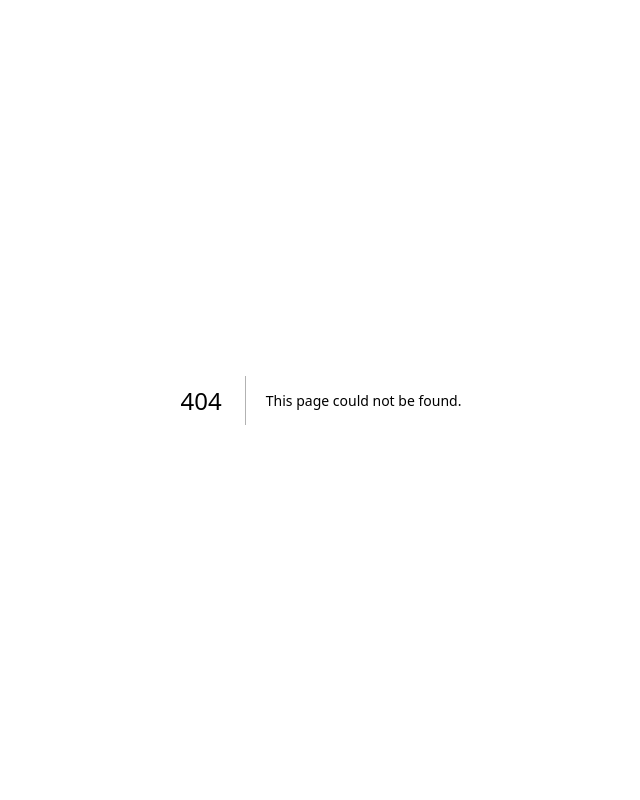
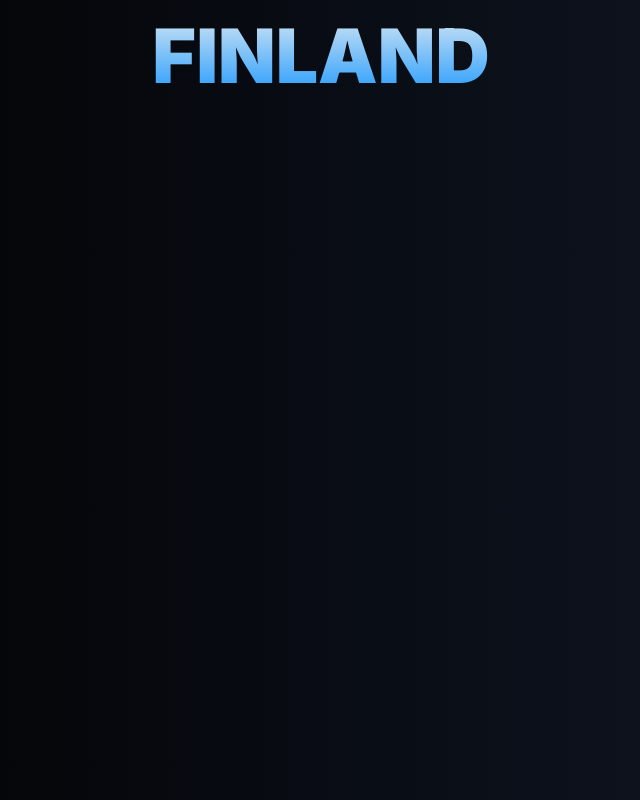
Before and after one commit to FaisalAbusharar/europe-university-info, a Next.js app: page /countries/finland in a window 1280 px wide. Before the commit this address had no page. Shown: the whole page, without its empty margins (319-959 px from the left). Built offline with nearby package versions, Linux system fonts and the light colour scheme.

Commit message:
organization changes, title gradients, new country page

```diff
--- /dev/null
+++ b/src/app/countries/country.css
@@ -0,0 +1,103 @@
+@tailwind base;
+@tailwind components;
+@tailwind utilities;
+
+
+:root {
+    --gradient-germany: linear-gradient(to left, #fe0101, #ffe600);
+    --gradient-germany-hover: linear-gradient(to left, #e9fe01, #fe0101);
+
+    --gradient-finland: linear-gradient(to left, #ffffff, #0055ff);
+    --gradient-finland-hover: linear-gradient(to right, #ffffff, #0055ff);
+
+    --gradient-sweden: linear-gradient(to left, #f6ff00, #0055ff);
+    --gradient-sweden-hover: linear-gradient(to right, #f6ff00, #0055ff);
+
+    --gradient-uk: linear-gradient(to left, #ff0000, #0055ff);
+    --gradient-uk-hover: linear-gradient(to right, #ff0000, #0055ff);
+
+    --gradient-norway: linear-gradient(to left, #ff0000, #ffffff);
+    --gradient-norway-hover: linear-gradient(to right, #ff0000, #ffffff);
+}
+
+#country-container{
+    margin-top: 20px;
+  }
+
+
+.country-button {
+    font-size: 16px;
+    border-radius: 50px;
+    border: 2px solid #ffffff;
+    color: #ffffff;
+    padding: 14px 28px;
+    cursor: pointer;
+    transition-duration: 0.5s;
+    font-weight: 800;
+  }
+
+  .country-button[data-gradient="germany"] {
+    background: var(--gradient-germany);
+  }
+
+  .country-button[data-gradient="germany"]:hover {
+    border: 2px solid black;
+    color: black;
+    background: var(--gradient-germany-hover);
+  }
+
+  .country-button[data-gradient="finland"] {
+    background: var(--gradient-finland);
+  }
+
+  .country-button[data-gradient="finland"]:hover {
+    border: 2px solid black;
+    color: black;
+    background: var(--gradient-finland-hover);
+  }
+
+  .country-button[data-gradient="sweden"] {
+    background: var(--gradient-sweden);
+  }
+
+  .country-button[data-gradient="sweden"]:hover {
+    border: 2px solid black;
+    color: black;
+    background: var(--gradient-sweden-hover);
+  }
+
+  .country-button[data-gradient="uk"] {
+    background: var(--gradient-uk);
+  }
+
+  .country-button[data-gradient="uk"]:hover {
+    border: 2px solid black;
+    color: black;
+    background: var(--gradient-uk-hover);
+  }
+
+  .country-button[data-gradient="norway"] {
+    background: var(--gradient-norway);
+  }
+
+  .country-button[data-gradient="norway"]:hover {
+    border: 2px solid black;
+    color: black;
+    background: var(--gradient-norway-hover);
+  }
+
+  #footer-return-button {
+    font-size: 12px;
+    border-radius: 50px;
+    border: 2px solid #ffffff;
+    color: #ffffff;
+    cursor: pointer;
+    transition-duration: 0.5s;
+    font-weight: 800;
+  }
+
+  #footer-return-button:hover {
+    border: 2px solid black;
+    color: black;
+    background: linear-gradient(to left, #0134fe, #2575fc);
+  }
--- /dev/null
+++ b/src/app/countries/finland/finland.css
@@ -0,0 +1,12 @@
+
+#Title {
+    font-size: 75px;
+    color: rgb(0, 85, 255);
+    text-align: center;
+    margin-top: 0px;
+    background: linear-gradient(to top,#018cfe, #eff2f3);
+    -webkit-background-clip: text;
+    background-clip: text;
+    -webkit-text-fill-color: transparent;
+    font-weight: 900;
+  }
--- /dev/null
+++ b/src/app/countries/finland/page.tsx
@@ -0,0 +1,17 @@
+import { Oswald } from 'next/font/google';
+import Link from 'next/link';
+import './finland.css'
+
+const oswald = Oswald({subsets: ['latin'], weight: ['400', '700'] });
+
+const Finland = () => {
+    return (
+        <main className='{oswald.className} flex flex-col min-h-screen'>
+            <div className="flex-grow flex-col items-center justify-center bg-gradient-to-r from-black to-gray-900">
+                <h1 id="Title">FINLAND</h1>
+            </div>
+        </main>
+    )
+}
+
+export default Finland;
--- a/src/app/countries/page.tsx
+++ b/src/app/countries/page.tsx
@@ -1,5 +1,6 @@
 import { Oswald } from 'next/font/google';
 import Link from 'next/link';
+import './country.css'
 
 
 const oswald = Oswald({ subsets: ['latin'], weight: ['400', '700'] });
@@ -12,7 +13,9 @@ const Countries = () => {
         <h2 id="Subtitle">Find your European Country</h2>
           <div id="country-container" className="flex space-x-4 mb-8">
             <button className="country-button" data-gradient="germany">Germany</button>
+            <Link href="/countries/finland">
             <button className="country-button" data-gradient="finland">Finland</button>
+            </Link>
             <button className="country-button" data-gradient="sweden">Sweden</button>
             <button className="country-button" data-gradient="uk">United Kingdom</button>
             <button className="country-button" data-gradient="norway">Norway</button>
--- a/src/app/globals.css
+++ b/src/app/globals.css
@@ -6,23 +6,6 @@
   --foreground-rgb: 0, 0, 0;
   --background-start-rgb: 214, 219, 220;
   --background-end-rgb: 255, 255, 255;
-
-
-  /* Country Page */
-  --gradient-germany: linear-gradient(to left, #fe0101, #ffe600);
-  --gradient-germany-hover: linear-gradient(to left, #e9fe01, #fe0101);
-
-  --gradient-finland: linear-gradient(to left, #ffffff, #0055ff);
-  --gradient-finland-hover: linear-gradient(to right, #ffffff, #0055ff);
-
-  --gradient-sweden: linear-gradient(to left, #f6ff00, #0055ff);
-  --gradient-sweden-hover: linear-gradient(to right, #f6ff00, #0055ff);
-
-  --gradient-uk: linear-gradient(to left, #ff0000, #0055ff);
-  --gradient-uk-hover: linear-gradient(to right, #ff0000, #0055ff);
-
-  --gradient-norway: linear-gradient(to left, #ff0000, #ffffff);
-  --gradient-norway-hover: linear-gradient(to right, #ff0000, #ffffff);
 }
 
 @media (prefers-color-scheme: dark) {
@@ -32,6 +15,8 @@
     --background-end-rgb: 0, 0, 0;
   }
 }
+
+/* Main */
 
 body {
   color: rgb(var(--foreground-rgb));
@@ -45,11 +30,22 @@ main {
   min-height: 100vh;
 }
 
+
+.bg-custom-gradient {
+  background: linear-gradient(to right, #0134fe, #2575fc);
+}
+
+/* Titles */
+
 #Title {
   font-size: 75px;
   color: rgb(0, 85, 255);
   text-align: center;
   margin-top: 0px;
+  background: linear-gradient(to right,#0134fe, #01b2fe);
+  -webkit-background-clip: text;
+  background-clip: text;
+  -webkit-text-fill-color: transparent;
   font-weight: 900;
 }
 
@@ -59,6 +55,17 @@ main {
   text-align: center;
   font-weight: 800;
 }
+
+
+#gradient-sub{
+  display: inline;
+  background: linear-gradient(to right,#6625fc, rgb(255, 3, 184), rgb(60, 0, 255));
+  -webkit-background-clip: text;
+  background-clip: text;
+  -webkit-text-fill-color: transparent;
+}
+
+/* Button */
 
 #Button {
   font-size: 16px;
@@ -77,15 +84,17 @@ main {
   background: linear-gradient(to left, #0134fe, #2575fc);
 }
 
+#button-container {
+  margin-top: 50px;
+}
+
+/* Footer */
+
 .footer-container {
   background: linear-gradient(to right, #3801fe, #6625fc);
   padding: 20px;
   text-align: center;
   flex-shrink: 0;
-}
-
-#country-container{
-  margin-top: 20px;
 }
 
 #footer {
@@ -109,17 +118,11 @@ main {
   flex-grow: 1;
 }
 
-.bg-custom-gradient {
-  background: linear-gradient(to right, #0134fe, #2575fc);
-}
-
 .credit-container {
   display: flex;
 }
 
-#button-container {
-  margin-top: 50px;
-}
+/* Sidebar */
 
 #sidebar-head {
   color: #01b2fe;
@@ -132,84 +135,3 @@ main {
   margin-right: 5px;
   font-weight: 900;
 }
-
-
-
-/* --------------- COUNTRY CSS --------------- */
-
-.country-button {
-  font-size: 16px;
-  border-radius: 50px;
-  border: 2px solid #ffffff;
-  color: #ffffff;
-  padding: 14px 28px;
-  cursor: pointer;
-  transition-duration: 0.5s;
-  font-weight: 800;
-}
-
-.country-button[data-gradient="germany"] {
-  background: var(--gradient-germany);
-}
-
-.country-button[data-gradient="germany"]:hover {
-  border: 2px solid black;
-  color: black;
-  background: var(--gradient-germany-hover);
-}
-
-.country-button[data-gradient="finland"] {
-  background: var(--gradient-finland);
-}
-
-.country-button[data-gradient="finland"]:hover {
-  border: 2px solid black;
-  color: black;
-  background: var(--gradient-finland-hover);
-}
-
-.country-button[data-gradient="sweden"] {
-  background: var(--gradient-sweden);
-}
-
-.country-button[data-gradient="sweden"]:hover {
-  border: 2px solid black;
-  color: black;
-  background: var(--gradient-sweden-hover);
-}
-
-.country-button[data-gradient="uk"] {
-  background: var(--gradient-uk);
-}
-
-.country-button[data-gradient="uk"]:hover {
-  border: 2px solid black;
-  color: black;
-  background: var(--gradient-uk-hover);
-}
-
-.country-button[data-gradient="norway"] {
-  background: var(--gradient-norway);
-}
-
-.country-button[data-gradient="norway"]:hover {
-  border: 2px solid black;
-  color: black;
-  background: var(--gradient-norway-hover);
-}
-
-#footer-return-button {
-  font-size: 12px;
-  border-radius: 50px;
-  border: 2px solid #ffffff;
-  color: #ffffff;
-  cursor: pointer;
-  transition-duration: 0.5s;
-  font-weight: 800;
-}
-
-#footer-return-button:hover {
-  border: 2px solid black;
-  color: black;
-  background: linear-gradient(to left, #0134fe, #2575fc);
-}
--- a/src/app/page.tsx
+++ b/src/app/page.tsx
@@ -9,7 +9,7 @@ const Home = () => {
       <div className="flex-grow flex flex-col items-center justify-center bg-gradient-to-r from-black to-gray-900">
         <div className="text-center mb-auto mt-8">
           <h1 id="Title" className='text-custom-gradient'>EUROPEAN UNIVERSITIES</h1>
-          <h2 id="Subtitle">Find Your Dream European University</h2>
+          <h2 id="Subtitle">Find Your <p id="gradient-sub">Dream European University</p></h2>
         </div>
         <div className="flex-grow flex flex-col" id="button-container">
           <div className="flex space-x-4 mb-8">
```
